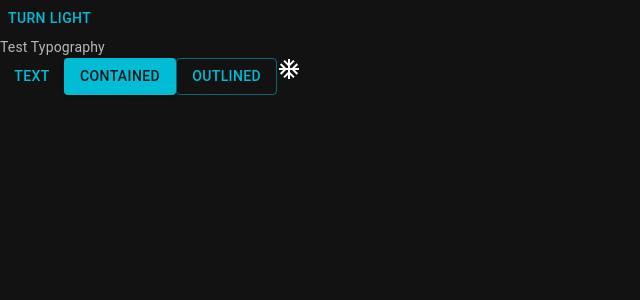
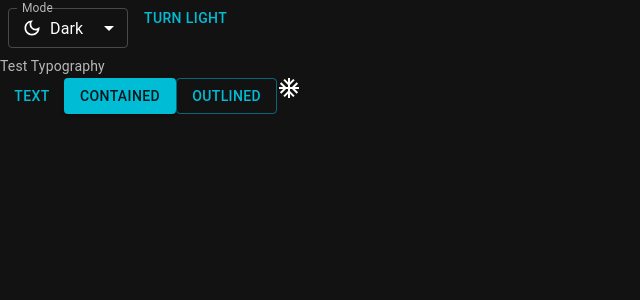
Before and after one commit to Namdao994/web-trello-js, a React (Vite) app: page / in a window 1280 px wide. Both pictures are taken after a click on the button "TURN DARK". Shown: the top 300 px of the page, without its empty margins (0-640 px from the left). Built offline with nearby package versions, Linux system fonts and the light colour scheme.

Commit message:
dark light p2

```diff
--- a/src/App.jsx
+++ b/src/App.jsx
@@ -1,7 +1,51 @@
-import { Button } from '@mui/material'
+import { Button, FormControl, InputLabel, MenuItem, Select, useMediaQuery } from '@mui/material'
 import AcUnitIcon from '@mui/icons-material/AcUnit'
 import Typography from '@mui/material/Typography'
 import { useColorScheme } from '@mui/material/styles'
+import LightModeIcon from '@mui/icons-material/LightMode'
+import DarkModeOutlinedIcon from '@mui/icons-material/DarkModeOutlined'
+import SettingsBrightnessIcon from '@mui/icons-material/SettingsBrightness'
+import Box from '@mui/material/Box'
+function ModeSelect() {
+  const { mode, setMode } = useColorScheme()
+
+  const handleChange = event => {
+    const selectedMode = event.target.value
+    setMode(selectedMode)
+  }
+
+  return (
+    <FormControl sx={{ m: 1, minWidth: 120 }} size="small">
+      <InputLabel id="label-select-dark-light-mode">Mode</InputLabel>
+      <Select
+        labelId="label-select-dark-light-mode"
+        id="select-dark-light-mode"
+        value={mode}
+        label="Age"
+        onChange={handleChange}
+      >
+        <MenuItem value="light">
+          <Box sx={{ display: 'flex', alignItems: 'center', gap: 1 }}>
+            <LightModeIcon fontSize="small" />
+            Light
+          </Box>
+        </MenuItem>
+        <MenuItem value="dark">
+          <Box sx={{ display: 'flex', alignItems: 'center', gap: 1 }}>
+            <DarkModeOutlinedIcon fontSize="small" />
+            Dark
+          </Box>
+        </MenuItem>
+        <MenuItem value="system">
+          <Box sx={{ display: 'flex', alignItems: 'center', gap: 1 }}>
+            <SettingsBrightnessIcon fontSize="small" />
+            System
+          </Box>
+        </MenuItem>
+      </Select>
+    </FormControl>
+  )
+}
 
 function ModeToggle() {
   const { mode, setMode } = useColorScheme()
@@ -16,8 +60,13 @@
   )
 }
 const App = () => {
+  // const prefersDarkMode = useMediaQuery('(prefers-color-scheme: dark)')
+  // const prefersLightMode = useMediaQuery('(prefers-color-scheme: light)')
+  // console.log('prefersDarkMode ', prefersDarkMode)
+  // console.log('prefersLightMode ', prefersLightMode)
   return (
     <>
+      <ModeSelect />
       <ModeToggle />
       <Typography variant="body2" color="text.secondary">
         Test Typography
--- a/src/main.jsx
+++ b/src/main.jsx
@@ -1,9 +1,8 @@
 import React from 'react'
 import ReactDOM from 'react-dom/client'
+import CssBaseline from '@mui/material/CssBaseline'
 import App from './App.jsx'
-import CssBaseline from '@mui/material/CssBaseline'
 import { Experimental_CssVarsProvider as CssVarsProvider } from '@mui/material/styles'
-
 import theme from './theme'
 ReactDOM.createRoot(document.getElementById('root')).render(
   <React.StrictMode>
```
